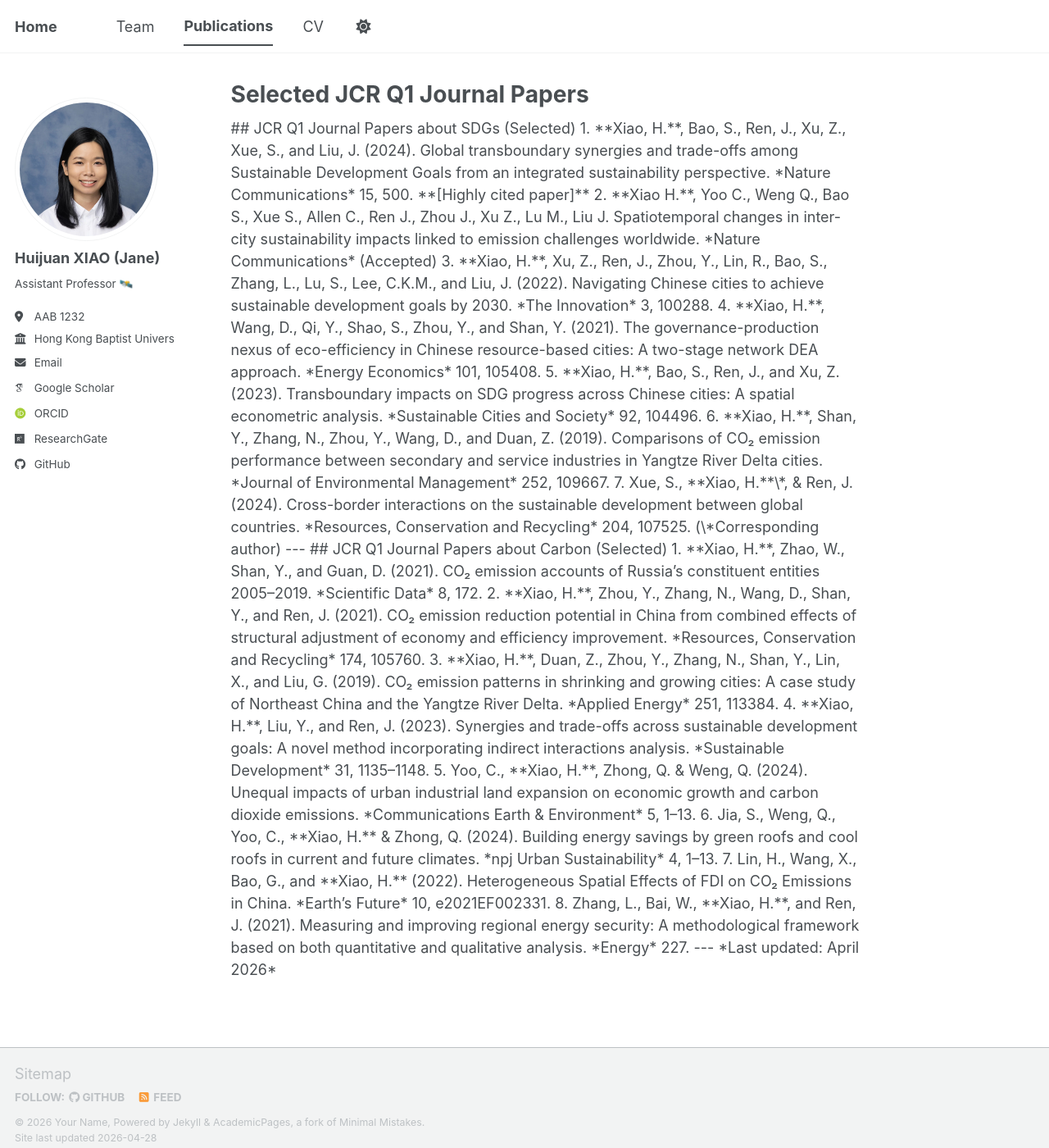
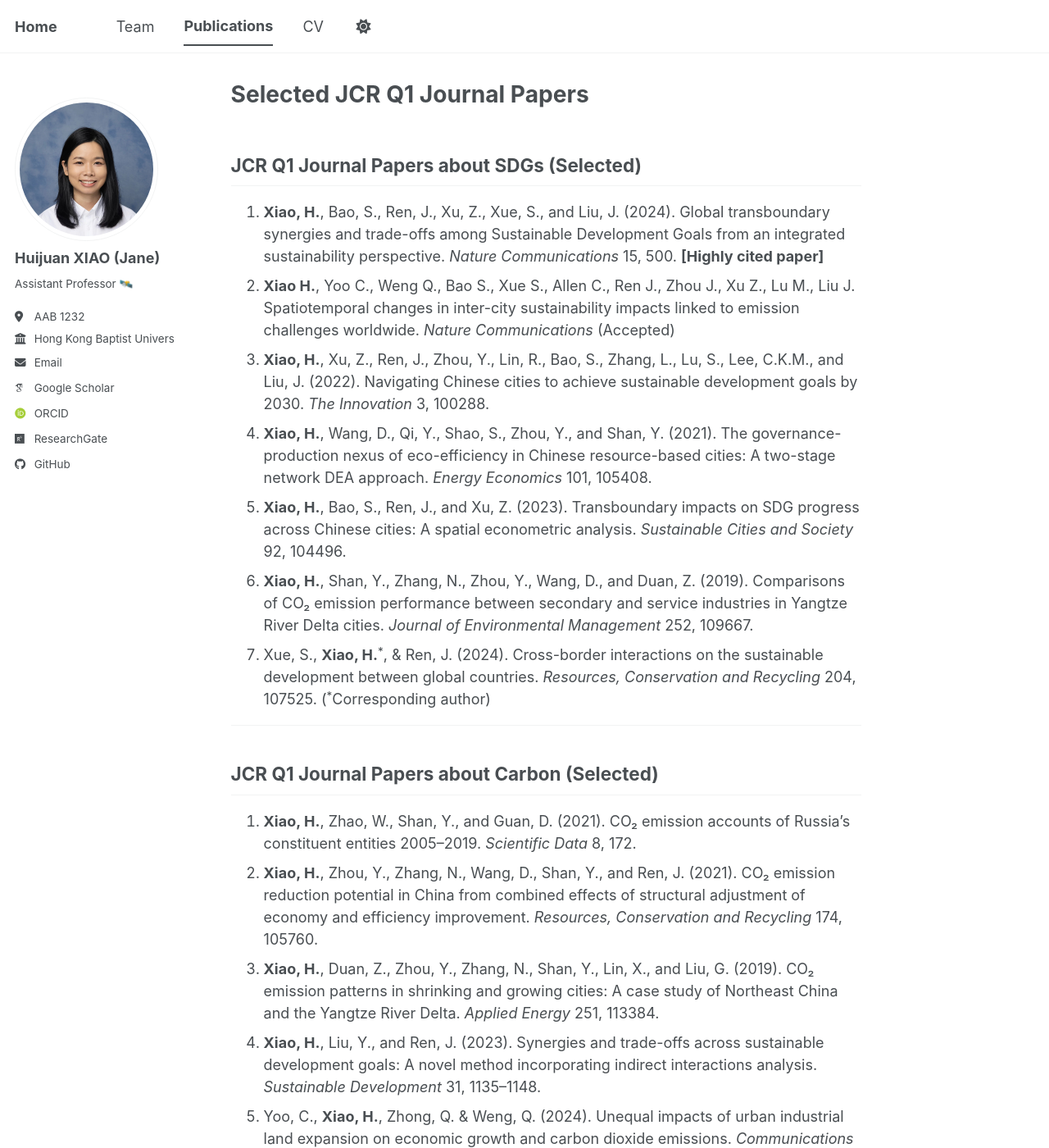
Before and after one commit to HuijuanXIAO/hjxiao.github.io, a Jekyll site: the page built from _pages/publications.html, in a window 1280 px wide and 1400 px high. Shown: the whole window at 82% size. Built offline with Jekyll 4.4.1, drawn with Linux system fonts in a browser that asks for light colours; some web fonts are replaced; a script bundle is joined from its source files by our own code; library files that are not in the unit come from our copies; some of the changed text lies outside the part shown.

Commit message:
use html format

```diff
--- a/_pages/publications.html
+++ b/_pages/publications.html
@@ -4,42 +4,61 @@ title: "Selected JCR Q1 Journal Papers"
 author_profile: true
 ---
 
-## JCR Q1 Journal Papers about SDGs (Selected)
+<h2>JCR Q1 Journal Papers about SDGs (Selected)</h2>
 
-1. **Xiao, H.**, Bao, S., Ren, J., Xu, Z., Xue, S., and Liu, J. (2024). Global transboundary synergies and trade-offs among Sustainable Development Goals from an integrated sustainability perspective. *Nature Communications* 15, 500. **[Highly cited paper]**
+<ol>
+  <li>
+    <b>Xiao, H.</b>, Bao, S., Ren, J., Xu, Z., Xue, S., and Liu, J. (2024). Global transboundary synergies and trade-offs among Sustainable Development Goals from an integrated sustainability perspective. <i>Nature Communications</i> 15, 500. <strong>[Highly cited paper]</strong>
+  </li>
+  <li>
+    <b>Xiao H.</b>, Yoo C., Weng Q., Bao S., Xue S., Allen C., Ren J., Zhou J., Xu Z., Lu M., Liu J. Spatiotemporal changes in inter-city sustainability impacts linked to emission challenges worldwide. <i>Nature Communications</i> (Accepted)
+  </li>
+  <li>
+    <b>Xiao, H.</b>, Xu, Z., Ren, J., Zhou, Y., Lin, R., Bao, S., Zhang, L., Lu, S., Lee, C.K.M., and Liu, J. (2022). Navigating Chinese cities to achieve sustainable development goals by 2030. <i>The Innovation</i> 3, 100288.
+  </li>
+  <li>
+    <b>Xiao, H.</b>, Wang, D., Qi, Y., Shao, S., Zhou, Y., and Shan, Y. (2021). The governance-production nexus of eco-efficiency in Chinese resource-based cities: A two-stage network DEA approach. <i>Energy Economics</i> 101, 105408.
+  </li>
+  <li>
+    <b>Xiao, H.</b>, Bao, S., Ren, J., and Xu, Z. (2023). Transboundary impacts on SDG progress across Chinese cities: A spatial econometric analysis. <i>Sustainable Cities and Society</i> 92, 104496.
+  </li>
+  <li>
+    <b>Xiao, H.</b>, Shan, Y., Zhang, N., Zhou, Y., Wang, D., and Duan, Z. (2019). Comparisons of CO₂ emission performance between secondary and service industries in Yangtze River Delta cities. <i>Journal of Environmental Management</i> 252, 109667.
+  </li>
+  <li>
+    Xue, S., <b>Xiao, H.</b><sup>*</sup>, &amp; Ren, J. (2024). Cross-border interactions on the sustainable development between global countries. <i>Resources, Conservation and Recycling</i> 204, 107525. (<sup>*</sup>Corresponding author)
+  </li>
+</ol>
 
-2. **Xiao H.**, Yoo C., Weng Q., Bao S., Xue S., Allen C., Ren J., Zhou J., Xu Z., Lu M., Liu J. Spatiotemporal changes in inter-city sustainability impacts linked to emission challenges worldwide. *Nature Communications* (Accepted)
+<hr />
 
-3. **Xiao, H.**, Xu, Z., Ren, J., Zhou, Y., Lin, R., Bao, S., Zhang, L., Lu, S., Lee, C.K.M., and Liu, J. (2022). Navigating Chinese cities to achieve sustainable development goals by 2030. *The Innovation* 3, 100288.
+<h2>JCR Q1 Journal Papers about Carbon (Selected)</h2>
 
-4. **Xiao, H.**, Wang, D., Qi, Y., Shao, S., Zhou, Y., and Shan, Y. (2021). The governance-production nexus of eco-efficiency in Chinese resource-based cities: A two-stage network DEA approach. *Energy Economics* 101, 105408.
+<ol>
+  <li>
+    <b>Xiao, H.</b>, Zhao, W., Shan, Y., and Guan, D. (2021). CO₂ emission accounts of Russia’s constituent entities 2005–2019. <i>Scientific Data</i> 8, 172.
+  </li>
+  <li>
+    <b>Xiao, H.</b>, Zhou, Y., Zhang, N., Wang, D., Shan, Y., and Ren, J. (2021). CO₂ emission reduction potential in China from combined effects of structural adjustment of economy and efficiency improvement. <i>Resources, Conservation and Recycling</i> 174, 105760.
+  </li>
+  <li>
+    <b>Xiao, H.</b>, Duan, Z., Zhou, Y., Zhang, N., Shan, Y., Lin, X., and Liu, G. (2019). CO₂ emission patterns in shrinking and growing cities: A case study of Northeast China and the Yangtze River Delta. <i>Applied Energy</i> 251, 113384.
+  </li>
+  <li>
+    <b>Xiao, H.</b>, Liu, Y., and Ren, J. (2023). Synergies and trade-offs across sustainable development goals: A novel method incorporating indirect interactions analysis. <i>Sustainable Development</i> 31, 1135–1148.
+  </li>
+  <li>
+    Yoo, C., <b>Xiao, H.</b>, Zhong, Q. &amp; Weng, Q. (2024). Unequal impacts of urban industrial land expansion on economic growth and carbon dioxide emissions. <i>Communications Earth &amp; Environment</i> 5, 1–13.
+  </li>
+  <li>
+    Jia, S., Weng, Q., Yoo, C., <b>Xiao, H.</b> &amp; Zhong, Q. (2024). Building energy savings by green roofs and cool roofs in current and future climates. <i>npj Urban Sustainability</i> 4, 1–13.
+  </li>
+  <li>
+    Lin, H., Wang, X., Bao, G., and <b>Xiao, H.</b> (2022). Heterogeneous Spatial Effects of FDI on CO₂ Emissions in China. <i>Earth’s Future</i> 10, e2021EF002331.
+  </li>
+  <li>
+    Zhang, L., Bai, W., <b>Xiao, H.</b>, and Ren, J. (2021). Measuring and improving regional energy security: A methodological framework based on both quantitative and qualitative analysis. <i>Energy</i> 227.
+  </li>
+</ol>
 
-5. **Xiao, H.**, Bao, S., Ren, J., and Xu, Z. (2023). Transboundary impacts on SDG progress across Chinese cities: A spatial econometric analysis. *Sustainable Cities and Society* 92, 104496.
-
-6. **Xiao, H.**, Shan, Y., Zhang, N., Zhou, Y., Wang, D., and Duan, Z. (2019). Comparisons of CO₂ emission performance between secondary and service industries in Yangtze River Delta cities. *Journal of Environmental Management* 252, 109667.
-
-7. Xue, S., **Xiao, H.**\*, & Ren, J. (2024). Cross-border interactions on the sustainable development between global countries. *Resources, Conservation and Recycling* 204, 107525. (\*Corresponding author)
-
----
-
-## JCR Q1 Journal Papers about Carbon (Selected)
-
-1. **Xiao, H.**, Zhao, W., Shan, Y., and Guan, D. (2021). CO₂ emission accounts of Russia’s constituent entities 2005–2019. *Scientific Data* 8, 172.
-
-2. **Xiao, H.**, Zhou, Y., Zhang, N., Wang, D., Shan, Y., and Ren, J. (2021). CO₂ emission reduction potential in China from combined effects of structural adjustment of economy and efficiency improvement. *Resources, Conservation and Recycling* 174, 105760.
-
-3. **Xiao, H.**, Duan, Z., Zhou, Y., Zhang, N., Shan, Y., Lin, X., and Liu, G. (2019). CO₂ emission patterns in shrinking and growing cities: A case study of Northeast China and the Yangtze River Delta. *Applied Energy* 251, 113384.
-
-4. **Xiao, H.**, Liu, Y., and Ren, J. (2023). Synergies and trade-offs across sustainable development goals: A novel method incorporating indirect interactions analysis. *Sustainable Development* 31, 1135–1148.
-
-5. Yoo, C., **Xiao, H.**, Zhong, Q. & Weng, Q. (2024). Unequal impacts of urban industrial land expansion on economic growth and carbon dioxide emissions. *Communications Earth & Environment* 5, 1–13.
-
-6. Jia, S., Weng, Q., Yoo, C., **Xiao, H.** & Zhong, Q. (2024). Building energy savings by green roofs and cool roofs in current and future climates. *npj Urban Sustainability* 4, 1–13.
-
-7. Lin, H., Wang, X., Bao, G., and **Xiao, H.** (2022). Heterogeneous Spatial Effects of FDI on CO₂ Emissions in China. *Earth’s Future* 10, e2021EF002331.
-
-8. Zhang, L., Bai, W., **Xiao, H.**, and Ren, J. (2021). Measuring and improving regional energy security: A methodological framework based on both quantitative and qualitative analysis. *Energy* 227.
-
----
-
-*Last updated: April 2026*
+<p><em>Last updated: April 2026</em></p>
```
